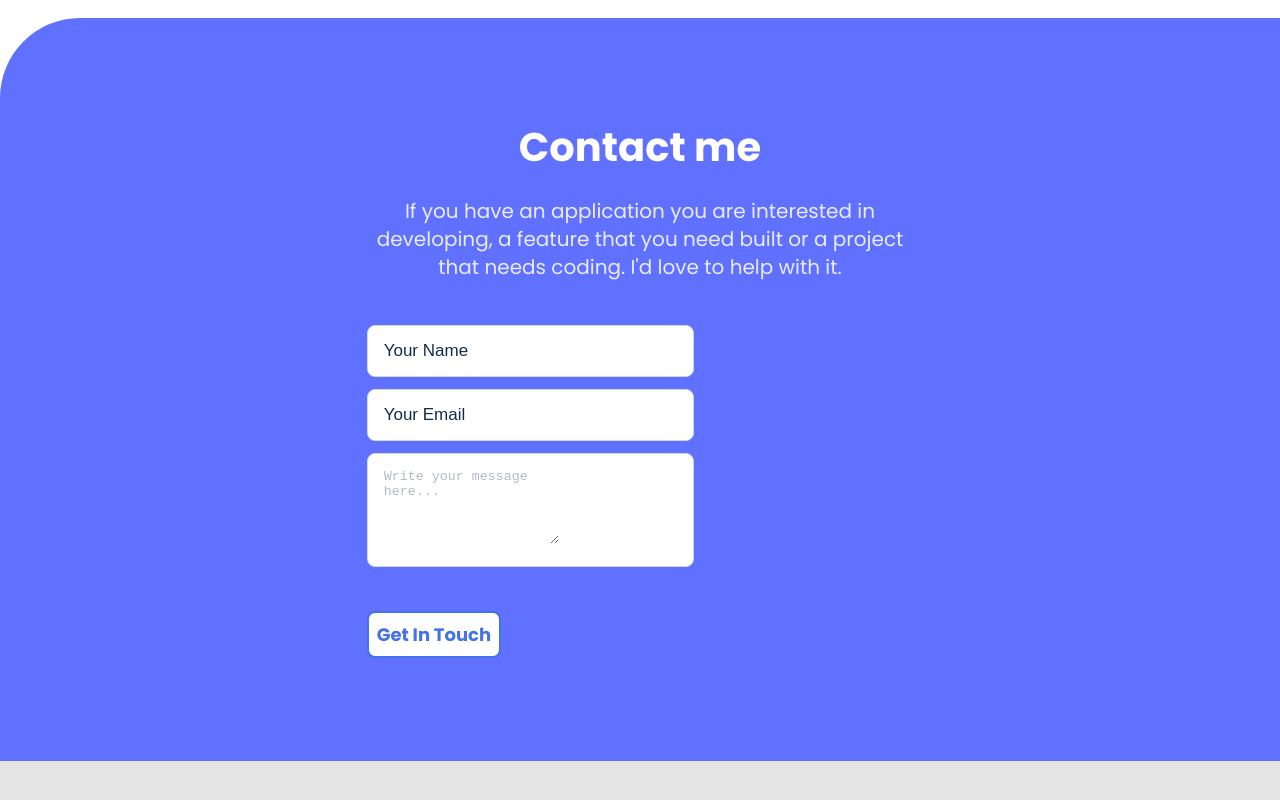
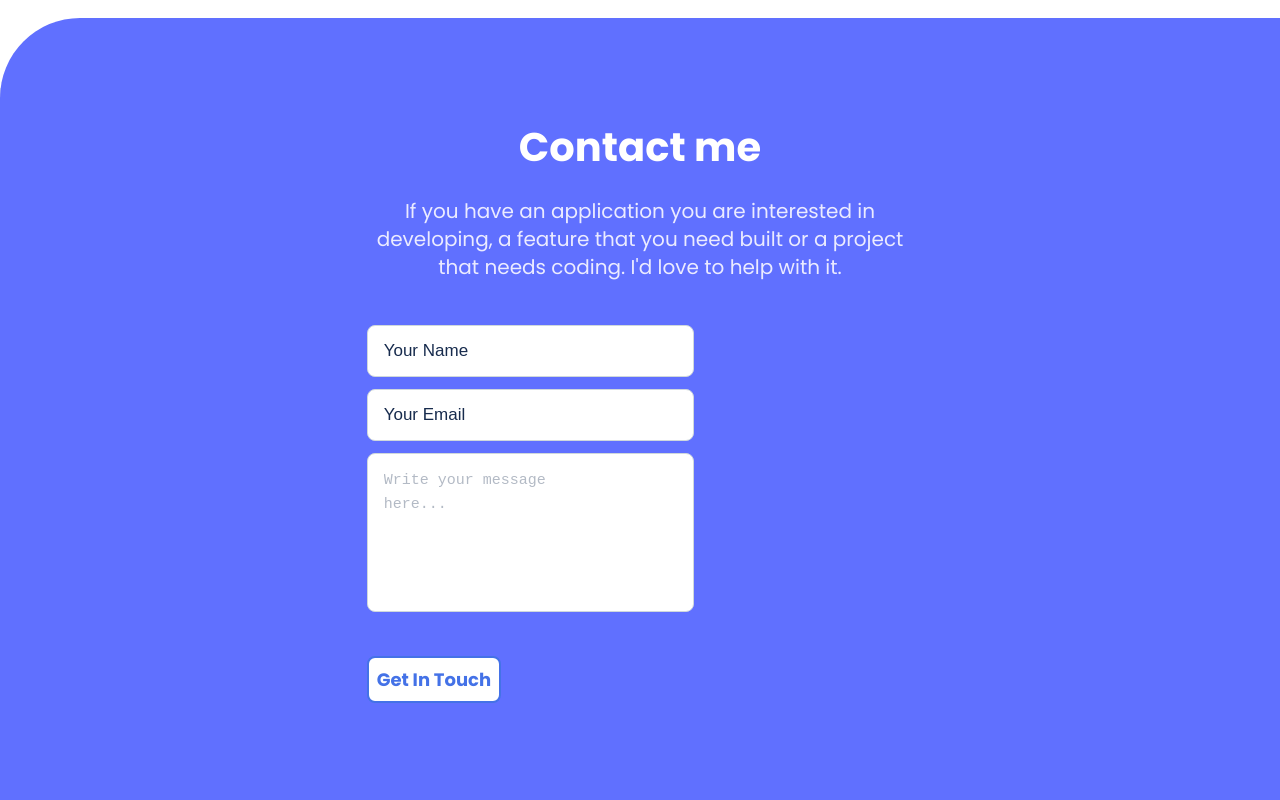
Before and after one commit to Tommymarvel/Personal-portfolio-2, a website: page index.html in a window 1280 px wide. Shown: the part 4422-5222 px from the top of the page. Before the commit the page ends 5183 px from the top, so only its background shows below. Drawn offline with Linux system fonts and the light colour scheme.

Commit message:
css file apdated

```diff
--- a/styles.css
+++ b/styles.css
@@ -590,3 +590,10 @@ textarea {
 .contact-form-section textarea::placeholder {
   color: #b3bac5;
 }
+.contact-form-section textarea {
+  font-style: normal;
+  font-weight: 400;
+  font-size: 15px;
+  line-height: 24px;
+  resize: none;
+}
```
